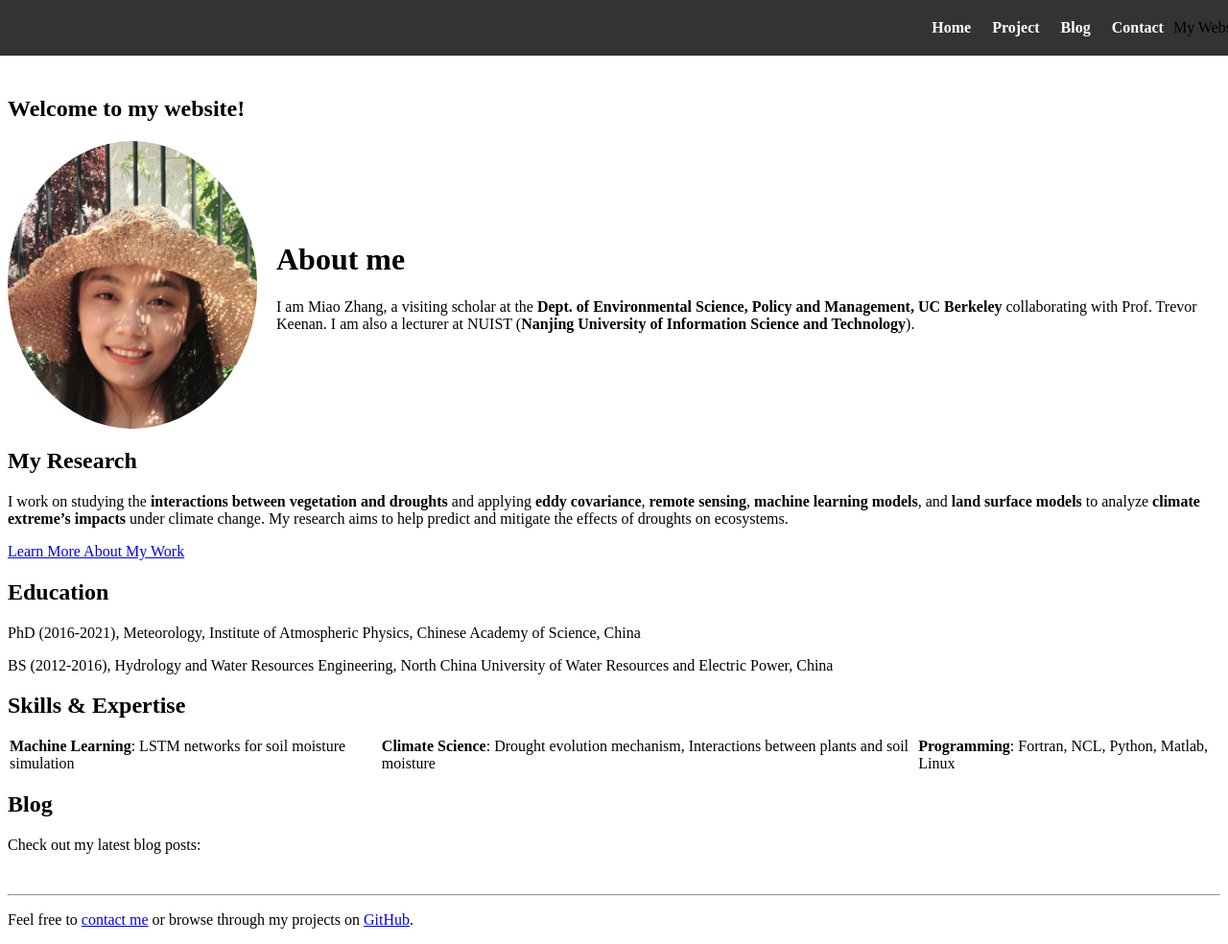
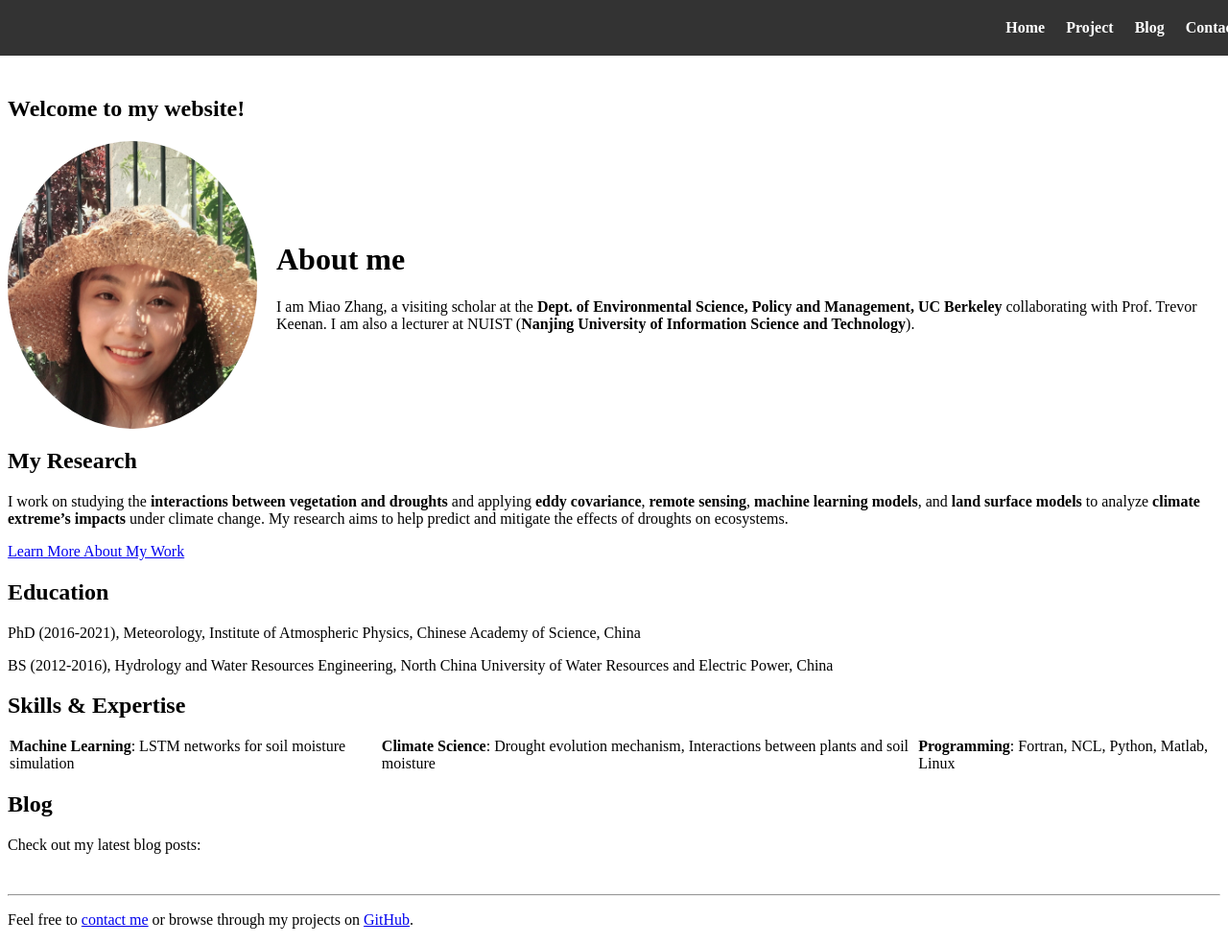
Before and after one commit to miaozhang2025/miaozhang2025.github.io, a Jekyll site: the page built from index.md, in a window 1280 px wide and 984 px high. Shown: the whole window at 96% size. Built offline with Jekyll 4.4.1, drawn with Linux system fonts in a browser that asks for light colours.

Commit message:
Update default.html

```diff
--- a/_layouts/default.html
+++ b/_layouts/default.html
@@ -15,7 +15,7 @@
         <li><a href="{{ "/blog" | relative_url }}">Blog</a></li>
         <li><a href="{{ "/contact" | relative_url }}">Contact</a></li>
       </ul>
-      <span class="nav-text">My Website</span>
+
     </nav>
   </header>
 
```
